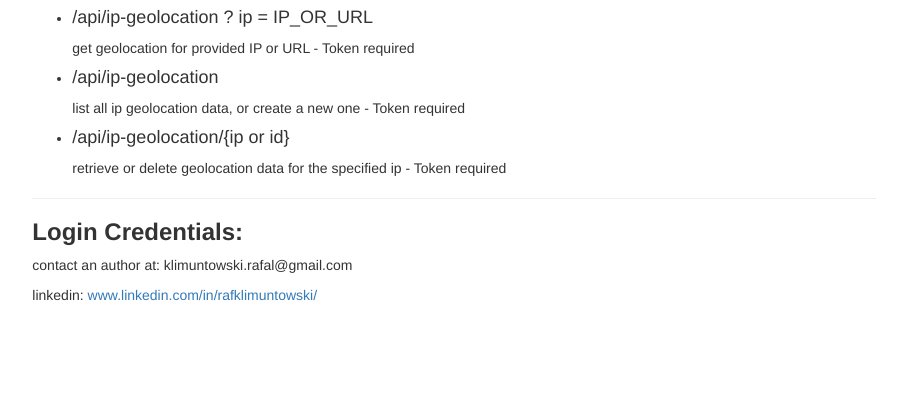
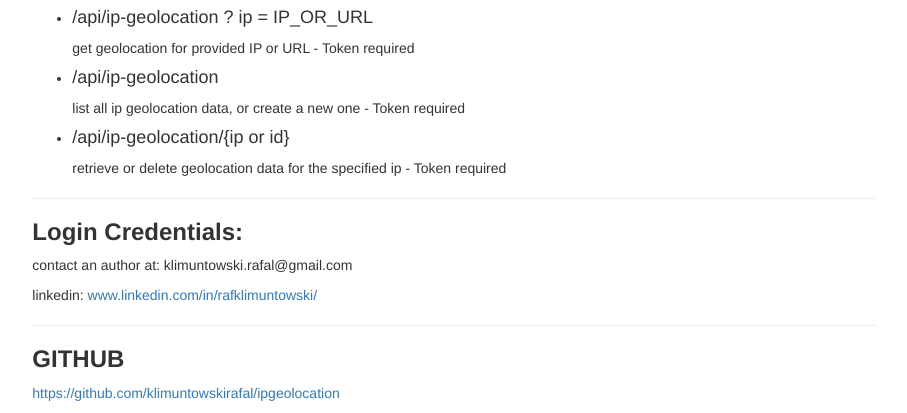
Before and after one commit to klimuntowskirafal/ipgeolocation, a Django app: page / in a window 1280 px wide. Shown: the part 574-987 px from the top of the page, without its empty margins (186-1093 px from the left). Before the commit the page ends 875 px from the top, so only its background shows below. Run offline with Django 3.2, Linux system fonts and the light colour scheme; some libraries are stand-ins or nearby versions.

Commit message:
home page update

```diff
--- a/templates/geolocation.html
+++ b/templates/geolocation.html
@@ -71,6 +71,18 @@
             </a>
         </p>
 
+        <hr>
+
+        <h3>
+            <b>GITHUB</b>
+        </h3>
+        <p>
+            <a href="https://github.com/klimuntowskirafal/ipgeolocation"
+               target="_blank">
+                https://github.com/klimuntowskirafal/ipgeolocation
+            </a>
+        </p>
+
     </div>
 </div>
 
```
